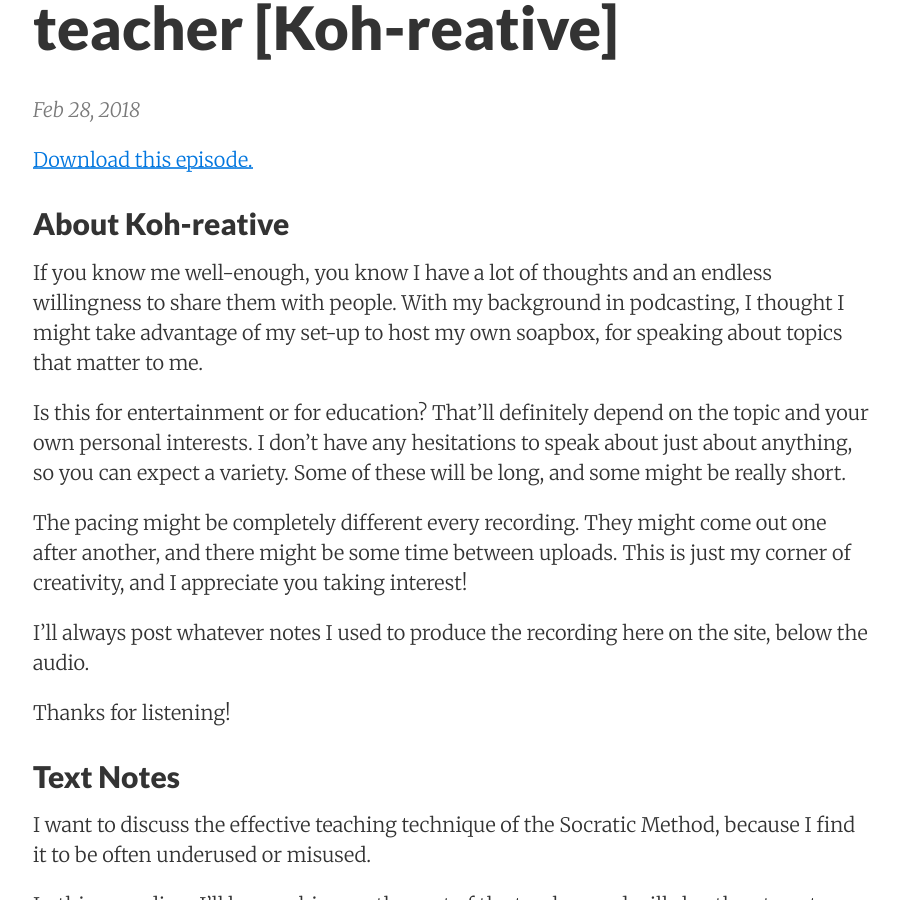
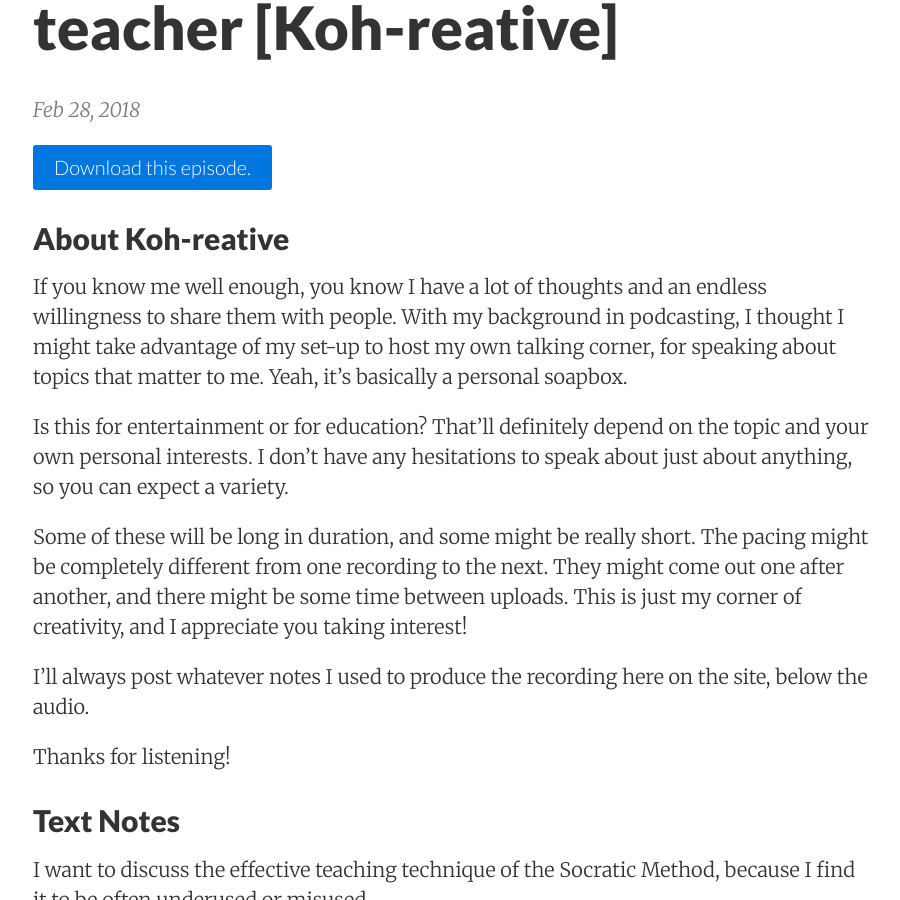
Before and after one commit to JoshuaKoh/JoshuaKoh.github.io, a Jekyll site: the page built from _posts/2018-02-28-Koh-reative-Socratic-Teacher.md, in a window 1280 px wide and 900 px high, scrolled down 302 px. Shown: the whole window, without its empty margins (187-1087 px from the left). Built offline with Jekyll 4.4.1, drawn with Linux system fonts in a browser that asks for light colours; nearby versions of some CDN libraries.

Commit message:
Edit text and change button

```diff
--- a/_posts/2018-02-28-Koh-reative-Socratic-Teacher.md
+++ b/_posts/2018-02-28-Koh-reative-Socratic-Teacher.md
@@ -5,15 +5,15 @@ date:       2018-02-28 20:18:00
 summary:    As the teacher, what it ought to be, and how to best use it.
 ---
 
-[Download this episode.](http://www.joshuakoh.me/koh-reative-audio/01%20Socratic%20Method,%20the%20teacher.mp3){: .btn}
+<a href="http://www.joshuakoh.me/koh-reative-audio/01%20Socratic%20Method,%20the%20teacher.mp3" class="button button-blue button-big">Download this episode.</a>
 
 ## About Koh-reative
 
-If you know me well-enough, you know I have a lot of thoughts and an endless willingness to share them with people. With my background in podcasting, I thought I might take advantage of my set-up to host my own soapbox, for speaking about topics that matter to me.
+If you know me well enough, you know I have a lot of thoughts and an endless willingness to share them with people. With my background in podcasting, I thought I might take advantage of my set-up to host my own talking corner, for speaking about topics that matter to me. Yeah, it's basically a personal soapbox.
 
-Is this for entertainment or for education? That'll definitely depend on the topic and your own personal interests. I don't have any hesitations to speak about just about anything, so you can expect a variety. Some of these will be long, and some might be really short.
+Is this for entertainment or for education? That'll definitely depend on the topic and your own personal interests. I don't have any hesitations to speak about just about anything, so you can expect a variety.
 
-The pacing might be completely different every recording. They might come out one after another, and there might be some time between uploads. This is just my corner of creativity, and I appreciate you taking interest!
+Some of these will be long in duration, and some might be really short. The pacing might be completely different from one recording to the next. They might come out one after another, and there might be some time between uploads. This is just my corner of creativity, and I appreciate you taking interest!
 
 I'll always post whatever notes I used to produce the recording here on the site, below the audio.
 
```
